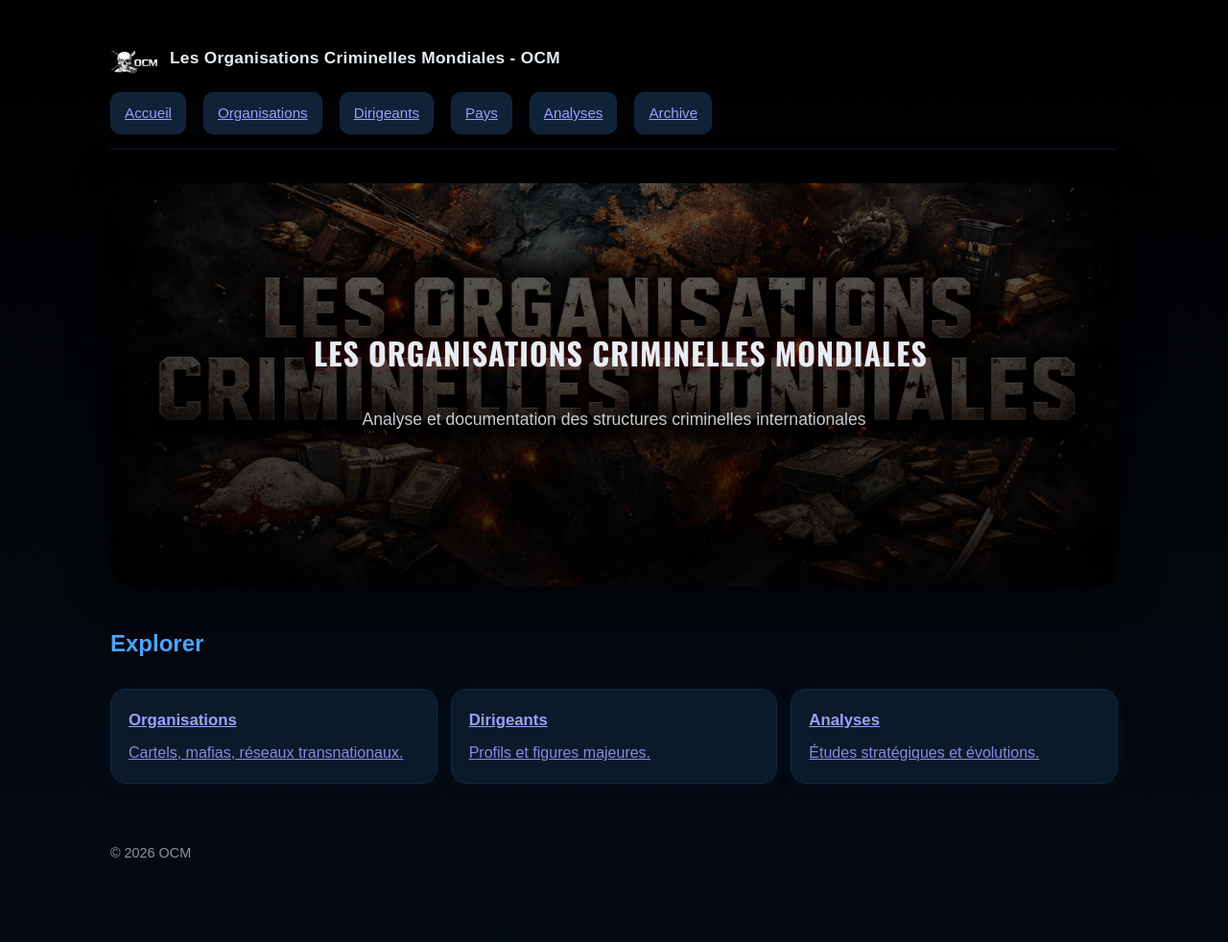
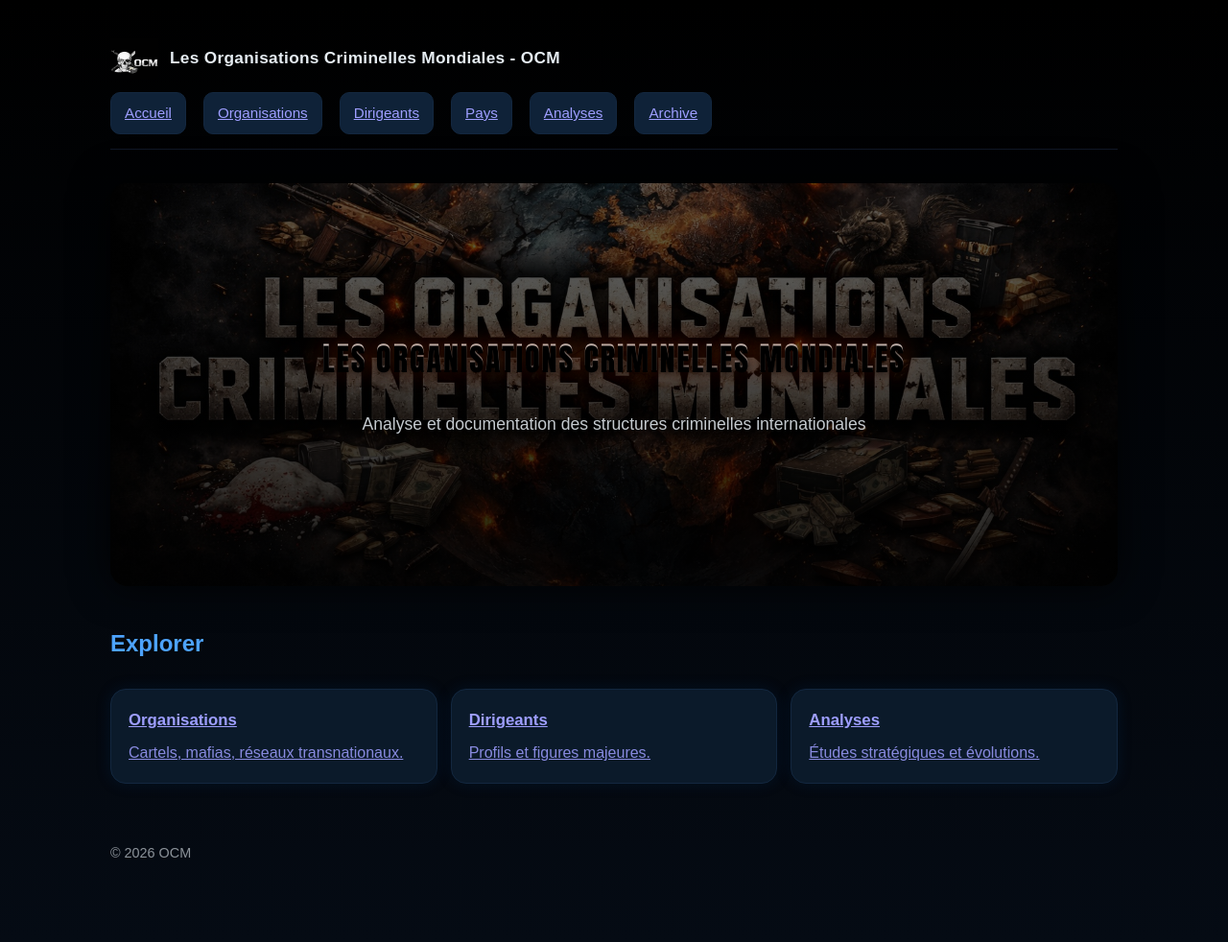
Before and after one commit to GEF67600/ocm, a Jekyll site: the page built from index.md, in a window 1280 px wide. Shown: the whole page at 96% size. Built offline with Jekyll 4.4.1, drawn with Linux system fonts in a browser that asks for light colours.

Commit message:
Revise h1 styles with new font and effects
Updated h1 styles for improved appearance and layout.

```diff
--- a/assets/css/style.css
+++ b/assets/css/style.css
@@ -21,15 +21,25 @@ main{
 
 /* Titres */
 h1{
-  text-shadow: 0 0 12px rgba(180,20,30,0.4);
-  font-family: 'Oswald', Impact, sans-serif;
-  font-weight:700;
-  font-size:2.4em;
-  letter-spacing:1px;
-  text-transform:uppercase;
-  border-left:4px solid #b11226; /* rouge */
-  padding-left:14px;
-  margin-top:10px;
+  font-family: Impact, 'Oswald', sans-serif;
+  font-weight: 900;
+  font-size: 3em;
+  letter-spacing: 2px;
+  text-transform: uppercase;
+  text-align: center;
+
+  background: linear-gradient(180deg,#ffffff 0%,#c7c7c7 40%,#7a7a7a 100%);
+  -webkit-background-clip: text;
+  -webkit-text-fill-color: transparent;
+
+  text-shadow:
+    0 2px 0 #000,
+    0 4px 8px rgba(0,0,0,0.8),
+    0 0 25px rgba(255,80,0,0.4);
+
+  border-left: none;
+  padding-left: 0;
+  margin: 20px 0 10px;
 }
 
 h2{
```
